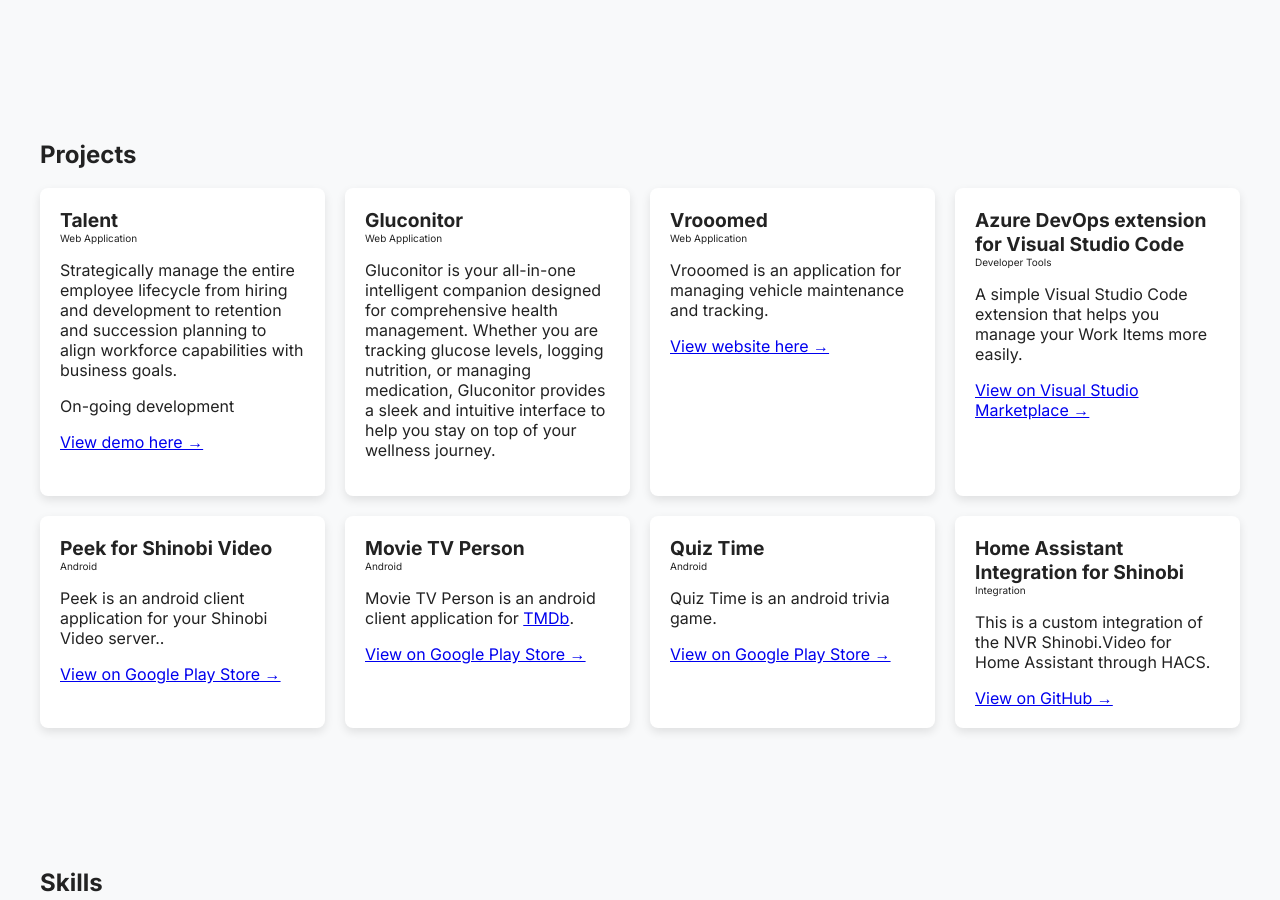
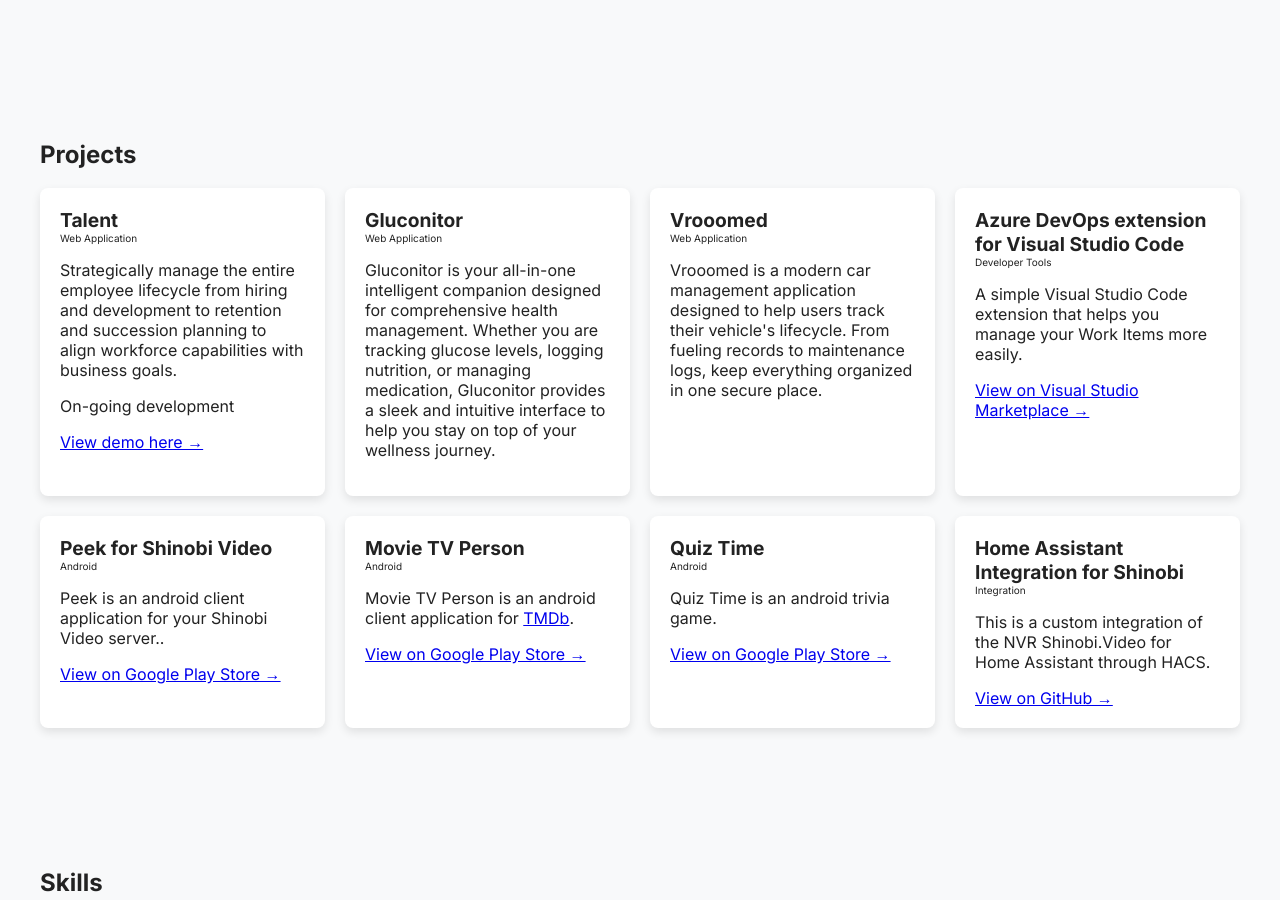
Before and after one commit to allensandiego/page, a Jekyll site: the page built from index.html, in a window 1280 px wide and 900 px high, scrolled down 850 px. Built offline with Jekyll 4.4.1, drawn with Linux system fonts in a browser that asks for light colours; a script that is not in the unit is left out.

Commit message:
Added vrooomed

```diff
--- a/index.html
+++ b/index.html
@@ -65,11 +65,12 @@
                     provides a sleek and intuitive interface to help you stay on top of your wellness journey.</p>
             </div>
 
-            <div class="project-card">
+            <div class="project-card" onclick="window.location.href='./vrooomed';" style="cursor: pointer;">
                 <div class="project-card-title">Vrooomed</div>
                 <div class="project-card-subtitle">Web Application</div>
-                <p>Vrooomed is an application for managing vehicle maintenance and tracking.</p>
-                <a href="https://vrooomed.allensandiego.com" target="_blank">View website here →</a>
+                <p>Vrooomed is a modern car management application designed to help users track their vehicle's
+                    lifecycle. From fueling records to maintenance logs, keep everything organized in one secure place.
+                </p>
             </div>
 
             <div class="project-card">
```
Also changed, not shown: vrooomed/index.html (added, +77 -0 lines).
